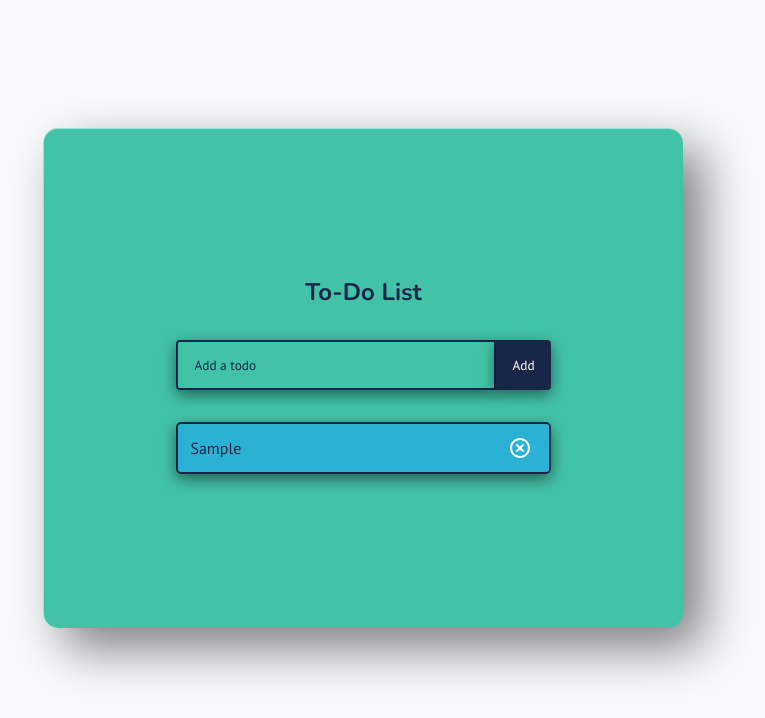
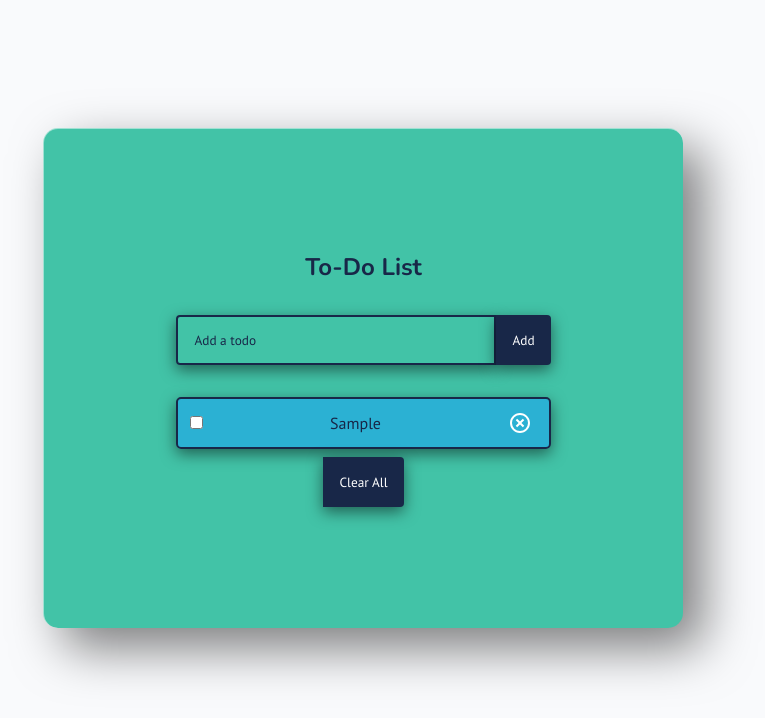
Before and after one commit to harsh-vador/TODO, a React (Create React App) app: page / in a window 1280 px wide. Both pictures are taken after typing "Sample" into the empty fields and a click on the button "Add". Shown: the top 718 px of the page, without its empty margins (277-1042 px from the left). Built offline with nearby package versions, Linux system fonts and the light colour scheme; the HTML template or start-up script is replaced by a standard one.

Commit message:
Done/Undone

```diff
--- a/src/components/Todo.js
+++ b/src/components/Todo.js
@@ -1,12 +1,13 @@
 import React, { useState } from 'react';
-import TodoForm from './TodoForm';
+import TodoList from './TodoList';
 import { RiCloseCircleLine } from 'react-icons/ri';
 
-function Todo({ todos, completeTodo, removeTodo, updateTodo }) {
+function Todo({ todos, completeTodo, removeTodo }) {
 
 
     return todos.map((todo, index) => (
         <div className={todo.isComplete ? 'todo-row complete' : 'todo-row'} key={index}>
+            <input type="checkbox" onChange={()=> {completeTodo(todo.id)}}/>
             <div key={todo.id} onClick={() => completeTodo(todo.id)}>
                 {todo.text}
             </div>
@@ -16,6 +17,7 @@ function Todo({ todos, completeTodo, removeTodo, updateTodo }) {
                     className='delete-icon'
                 />
 
+
             </div>
         </div>
     ));
--- a/src/components/TodoList.js
+++ b/src/components/TodoList.js
@@ -45,13 +45,21 @@ function TodoList() {
             return todo;
         })
         setTodos(updatedTodos);
+        console.log(todos)
     };
+    const deleteAll = id =>{
+        console.log(id)
+        const removeArr = [...todos].filter(todo => console.log(todo));
+
+        setTodos(removeArr);
+    }
 
     return (
         <div className="todo-context">
             <h1>To-Do List</h1>
             <TodoForm onSubmit={addTodo} />
             <Todo todos={todos} completeTodo={completeTodo} removeTodo={removeTodo}  />
+            <button className="todo-button" onClick={deleteAll}>Clear All</button>
         </div>
     );
 }
```
Also changed, not shown: 1 other file (tests, documents, lock files or other folders).
